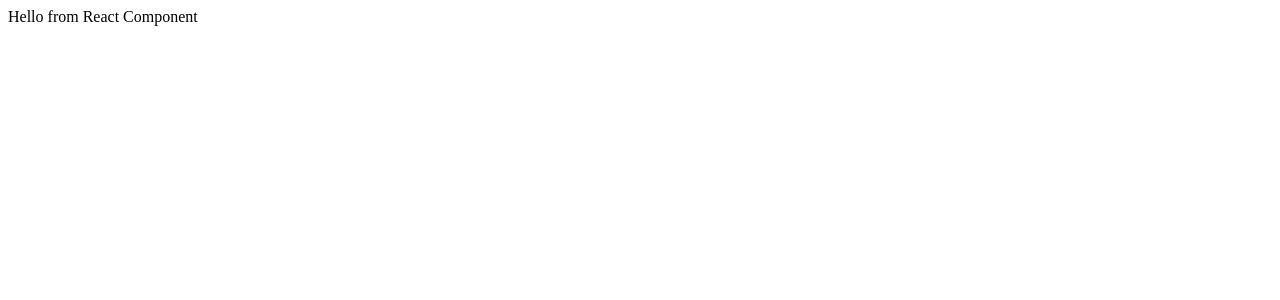
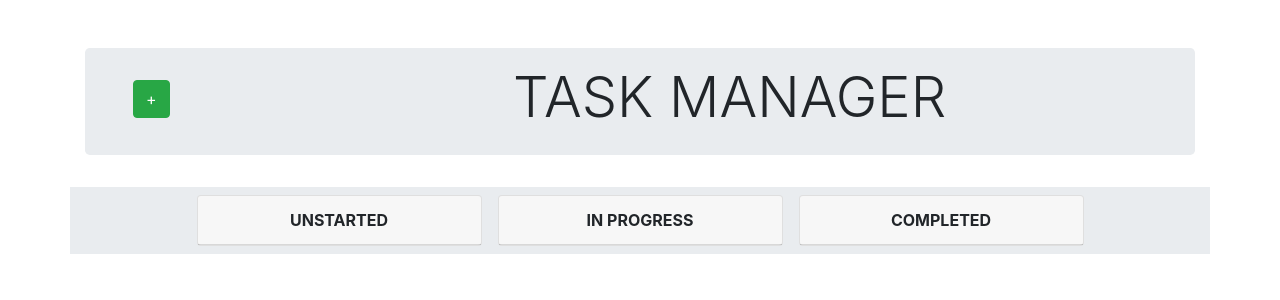
Before and after one commit to AmmonMatthews/task-manager, a React (Create React App) app: page / in a window 1280 px wide. Shown: the top 300 px of the page. Built offline with nearby package versions, Linux system fonts and the light colour scheme.

Commit message:
Task Manager Complete

```diff
--- a/public/index.html
+++ b/public/index.html
@@ -2,6 +2,7 @@
 <html lang="en">
   <head>
     <meta charset="utf-8" />
+
     <meta name="viewport" content="width=device-width, initial-scale=1" />
 
     <meta
@@ -12,8 +13,6 @@
     <title>React Task Manager</title>
   </head>
   <body>
-
     <div id="root"></div>
-
   </body>
 </html>
--- a/src/App.js
+++ b/src/App.js
@@ -1,11 +1,43 @@
 import React from 'react';
+import { connect } from "react-redux";
+import "bootstrap/dist/css/bootstrap.min.css";
+import TaskPage from "./components/TaskPage";
+import { editTask, createTask, removeTask } from "./actions";
 
-function App() {
+
+
+function App(props) {
+
+  const onStatusChange = (id, status) => {
+    props.dispatch(editTask(id, { status }))
+  }
+    ;
+
+  const onCreateTask = ({ title, description }) => {
+    props.dispatch(createTask({ title, description }))
+  };
+
+  const onRemoveTask = (id) => {
+    props.dispatch(removeTask(id))
+  };
+
+
   return (
     <>
-     Hello from React Component
+      <TaskPage
+        tasks={props.tasks}
+        onStatusChange={onStatusChange}
+        onCreateTask={onCreateTask}
+        onRemoveTask={onRemoveTask}
+      />
     </>
   );
 }
 
-export default App;
+const mapStateToProps = state => {
+  return {
+    tasks: state.tasks,
+  };
+};
+
+export default connect(mapStateToProps)(App);
--- /dev/null
+++ b/src/actions/index.js
@@ -0,0 +1,33 @@
+import {EDIT_TASK} from "./types"
+import { CREATE_TASK } from "./types"
+import { REMOVE_TASK } from "./types"
+import uuid from "react-uuid"
+
+export const editTask = (id, params = {}) => {
+    return {
+        type: EDIT_TASK,
+        payload: {
+            id,
+            params,
+        },
+    };
+};
+
+export const createTask = ({ title, description }) => {
+    return {
+        type: CREATE_TASK,
+        payload: {
+            id: uuid(),
+            title,
+            description,
+            status: "Unstarted",
+        },
+    };
+};
+
+export const removeTask = (id) => {
+    return {
+        type: REMOVE_TASK,
+        id,
+    };
+};
--- /dev/null
+++ b/src/actions/types.js
@@ -0,0 +1,3 @@
+export const EDIT_TASK = "EDIT_TASK";
+export const CREATE_TASK = "CREATE_TASK";
+export const REMOVE_TASK = "REMOVE_TASK";
--- /dev/null
+++ b/src/components/Task.js
@@ -0,0 +1,49 @@
+import React from "react";
+import { FontAwesomeIcon } from "@fortawesome/react-fontawesome";
+import { faTrash } from "@fortawesome/free-solid-svg-icons";
+
+const TASKS_STATUSES = ["Unstarted", "In Progress", "Completed"];
+
+const Task = (props) => {
+  function onStatusChange(e) {
+    props.onStatusChange(props.task.id, e.target.value)
+  }
+
+  function onRemoveTask() {
+    props.onRemoveTask(props.task.id)
+  }
+
+  return (
+    <>
+      <form onChange={onStatusChange}>
+        <select defaultValue={props.task.status}>
+          {TASKS_STATUSES.map((status) => (
+            <option value={status} key={status}>
+              {status}
+            </option>
+          ))}
+        </select>
+      </form>
+      <h2
+        className="card-title mt-3 text-uppercase px-2"
+        style={{ color: "#3a4" }}
+      >
+        {props.task.title}
+      </h2>
+      <p className="card-text mb-3 text-muted font-weight-bold px-2">
+        {props.task.description}
+      </p>
+      <FontAwesomeIcon
+        icon={faTrash}
+        className="float-right m-5"
+        style={{
+          color: "tomato",
+          cursor: "pointer"
+        }}
+        onClick={() => onRemoveTask(props.task.id)}
+      />
+    </>
+  );
+};
+
+export default Task;
--- /dev/null
+++ b/src/components/TaskPage.js
@@ -0,0 +1,111 @@
+import React, { useState } from "react";
+import TaskList from "./TasksList";
+
+const TASKS_STATUSES = ["Unstarted", "In Progress", "Completed"]
+
+const TaskPage = (props) => {
+    const [cardForm, showCardForm] = useState(false);
+    const [title, setTitle] = useState("");
+    const [description, setDescription] = useState("");
+
+  const onChangeTitle = (e) => {
+    setTitle(e.target.value);
+  };
+
+  const onDescriptionChange = (e) => {
+    setDescription(e.target.value);
+  };
+
+  const formToggler = () => {
+    showCardForm(!cardForm);
+  };
+
+  const onCreateTask = (e) => {
+    e.preventDefault();
+    props.onCreateTask({
+      title,
+      description,
+    });
+    resetForm();
+  };
+
+  const resetForm = () => {
+    setTitle("")
+    setDescription("");
+    showCardForm(false);
+  };
+
+
+
+    const renderTaskLists = () => {
+        const {tasks} = props;
+        return TASKS_STATUSES.map((status, id) => {
+            const statusTasks = tasks.filter((task) => task.status === status);
+            return (
+                <div className="col-md-3 card m-2 p-0" key={id}>
+                <TaskList
+                  key={status}
+                  status={status}
+                  tasks={statusTasks}
+                  onStatusChange={props.onStatusChange}
+                  onRemoveTask={props.onRemoveTask}
+                />
+                </div>
+            );
+        });
+    };
+
+
+
+
+
+    return (
+      <div className="container my-5">
+        <div className="jumbotron py-3">
+          <div className="row">
+            <div className="col-md-2">
+              <button className="btn btn-success m-3" onClick={formToggler}>
+                +
+              </button>
+            </div>
+            <div className="col-md-10">
+              <h2 className="display-4 text-center text-uppercase">
+                Task Manager
+              </h2>
+            </div>
+          </div>
+          {/* Input Form */}
+          {cardForm && (
+            <form onSubmit={onCreateTask}>
+              <div className="form-group">
+                <input
+                  type="text"
+                  className="form-control"
+                  placeholder="Task Title"
+                  onChange={onChangeTitle}
+                />
+              </div>
+              <div className="form-group">
+                <textarea
+                  type="text"
+                  className="form-control"
+                  placeholder="Task Description"
+                  onChange={onDescriptionChange}
+                ></textarea>
+              </div>
+              <button type="submit" className="btn btn-primary">
+                Submit
+              </button>
+            </form>
+          )}
+            </div>
+            <div className="row d-flex justify-content-center position-relative" style={
+                { background: "#e9ecef" }}
+            >
+                {renderTaskLists()}
+            </div>
+      </div>
+    );
+};
+
+export default TaskPage
--- /dev/null
+++ b/src/components/TasksList.js
@@ -0,0 +1,22 @@
+import React from "react";
+import Task from "./Task";
+
+const TasksList = (props) => {
+  return (
+    <div>
+      <div className="card-header text-uppercase text-center font-weight-bold">
+        {props.status}
+      </div>
+      {props.tasks.map((task) => (
+        <Task
+          key={task.id}
+          task={task}
+          onStatusChange={props.onStatusChange}
+          onRemoveTask={props.onRemoveTask}
+        />
+      ))}
+    </div>
+  );
+};
+
+export default TasksList;
--- a/src/index.js
+++ b/src/index.js
@@ -1,13 +1,21 @@
 import React from 'react';
 import ReactDOM from 'react-dom';
+import { createStore } from "redux";
+import { Provider } from "react-redux";
+import tasks from "./reducers";
 import App from './App';
-import {BrowserRouter as Router} from 'react-router-dom'
+import { BrowserRouter as Router } from 'react-router-dom'
+
+const store = createStore(tasks);
+
 
 ReactDOM.render(
   <Router>
     <React.StrictMode>
-      <App />
+      <Provider store={store}>
+        <App />
+      </Provider>
     </React.StrictMode>
   </Router>,
-  document.getElementById('root')
+  document.getElementById("root")
 );
--- /dev/null
+++ b/src/reducers/index.js
@@ -0,0 +1,71 @@
+import { EDIT_TASK, CREATE_TASK, REMOVE_TASK } from "../actions/types";
+
+const initialState = [
+    // {
+    //     id: 1,
+    //     title: " Learn ReactJS",
+    //     description: "Let's learn React JS today!",
+    //     status: "Completed"
+    // },
+    // {
+    //     id: 2,
+    //     title: "Learn Redux",
+    //     description: "Let's learn Redux today!",
+    //     status: "In Progress"
+    // },
+    // {
+    //     id: 3,
+    //     title: "Learn Mern",
+    //     description: "Let's learn Mern this is the next step!",
+    //     status: "Unstarted",
+    // }
+];
+
+const tasks = (state = { tasks: initialState }, action) => {
+    /*********************************************************
+     *                 if else version
+     *********************************************************/
+    // if (action.type === EDIT_TASK) {
+    //     const {payload} = action;
+    //     return {
+    //         tasks: state.tasks.map((task) => {
+    //             if (task.id === payload.id) {
+    //                 return Object.assign({}, task, payload.params);
+    //             }
+    //             return task;
+    //         }),
+    //     };
+    // }
+
+    /***********************************************************
+     *                    switch version
+     ***********************************************************/
+    const { payload } = action;
+    switch (action.type) {
+        case EDIT_TASK: {
+            return {
+                tasks: state.tasks.map((task) => {
+                    if (task.id === payload.id) {
+                        return Object.assign({}, task, payload.params);
+                    }
+                    return task;
+                })
+
+            }
+        }
+        case CREATE_TASK: {
+            return {
+                tasks: state.tasks.concat(action.payload)
+            };
+        }
+        case REMOVE_TASK: {
+            return {
+                tasks: state.tasks.filter(task => task.id !== action.id)
+            };
+        }
+        default:
+            return state;
+    };
+};
+
+export default tasks;
```
Also changed, not shown: package.json (+8 -1 lines), 1 other file (tests, documents, lock files or other folders).
